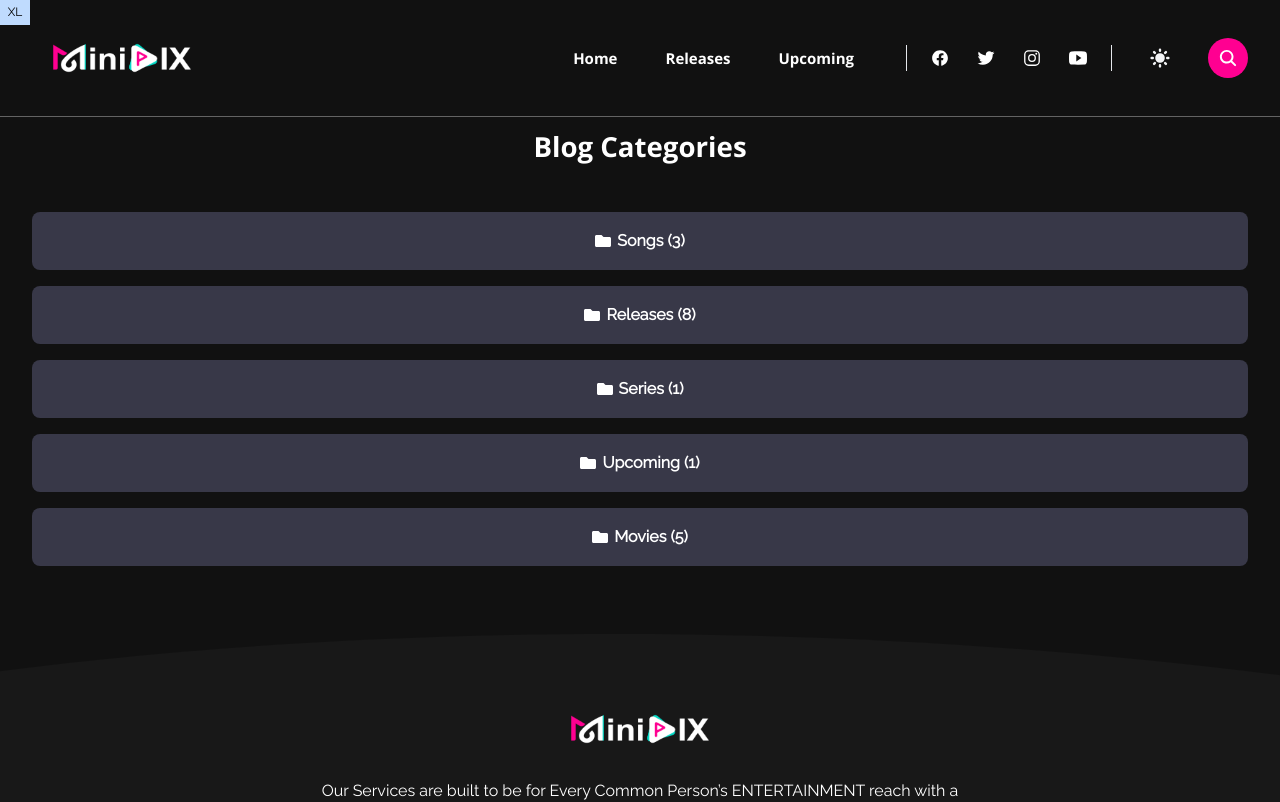
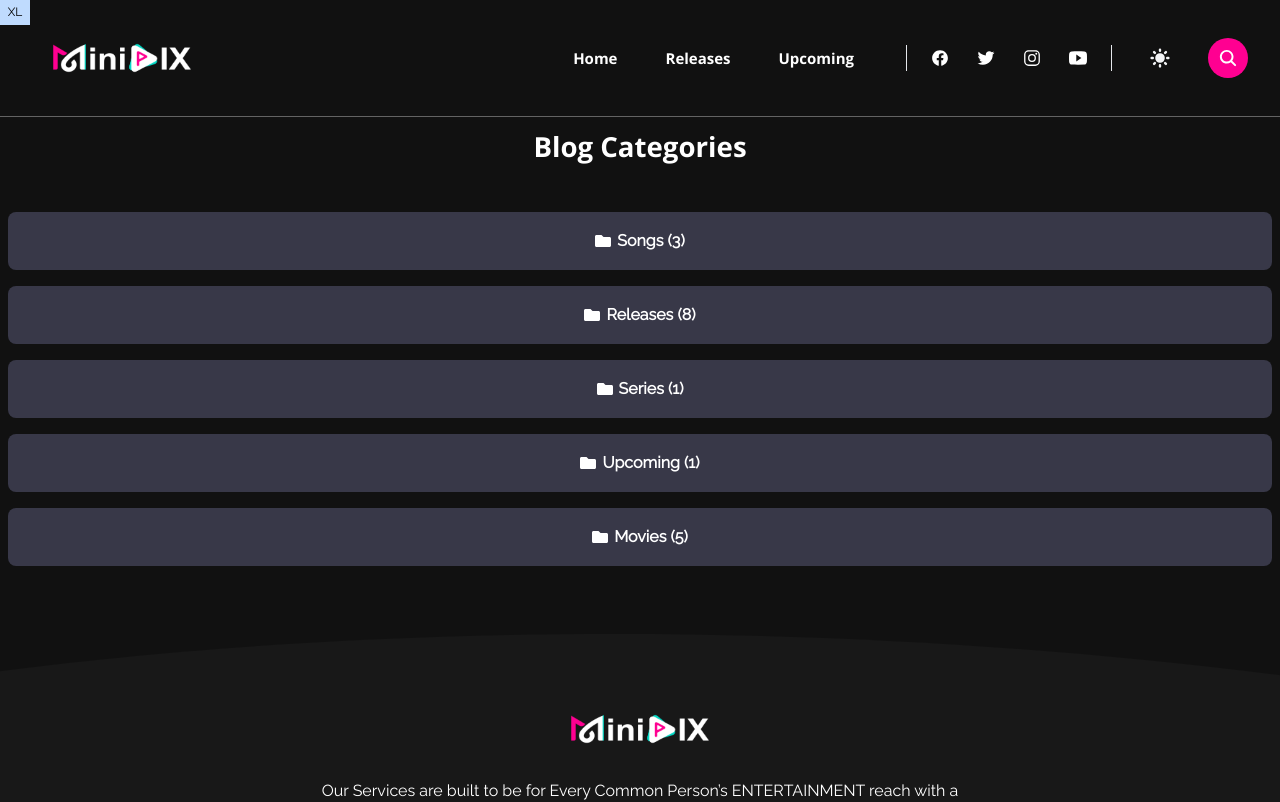
Before and after one commit to Musicplayertech/minipix-blog, a Next.js app: page /categories in a window 1280 px wide. Shown: the top 802 px of the page. Built offline with nearby package versions, Linux system fonts and the light colour scheme; what tailwind-bootstrap-grid would draw is missing.

Commit message:
UI Updated 5

```diff
--- a/pages/index.js
+++ b/pages/index.js
@@ -112,7 +112,7 @@ const Home = ({
               {featured_posts.enable && (
                 <div className="section">
                   {markdownify(featured_posts.title, "h2", "section-title")}
-                  <div className="p-6 dark:border-darkmode-border">
+                  <div className="dark:border-darkmode-border">
                     <div className="row">
                       <div className="md:col-6">
                         <Post post={featuredPosts[0]} />
@@ -176,7 +176,7 @@ const Home = ({
               {recent_posts.enable && (
                 <div className="section pt-0">
                   {markdownify(recent_posts.title, "h2", "section-title")}
-                  <div className="px-6 pt-6 dark:border-darkmode-border">
+                  <div className="px-0 pt-6 dark:border-darkmode-border">
                     <div className="row">
                       {sortPostByDate.slice(0, showPosts).map((post) => (
                         <div className="mb-8 md:col-6" key={post.slug}>
--- a/styles/components.scss
+++ b/styles/components.scss
@@ -97,7 +97,7 @@
 
 //section-title
 .section-title {
-  @apply mb-5 mt-3   decoration-primary decoration-wavy decoration-2 ;
+  @apply mb-5 mt-3 decoration-primary decoration-wavy decoration-2 ;
 }
 
 //socials
--- a/tailwind.config.js
+++ b/tailwind.config.js
@@ -40,7 +40,7 @@ module.exports = {
     },
     container: {
       center: true,
-      padding: "2rem",
+      padding: "0.5rem",
     },
     extend: {
       colors: {
```
